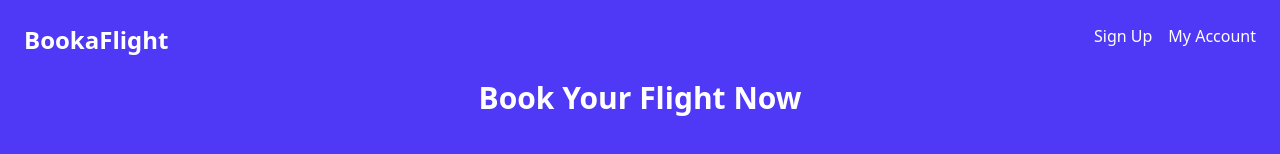
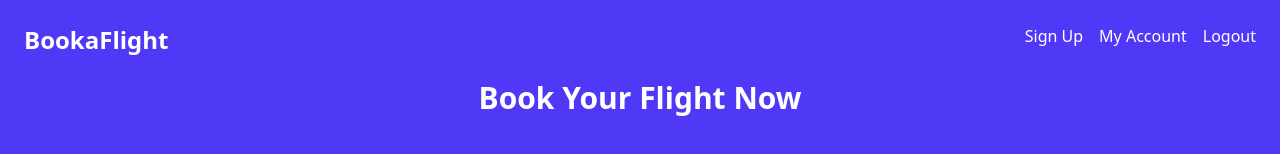
Before and after one commit to Philip-Skaria/BookaFlight, a React (Vite) app in the folder frontend/: page / in a window 1280 px wide. Shown: the top 154 px of the page. Built offline with nearby package versions, Linux system fonts and the light colour scheme.

Commit message:
logout button

```diff
--- a/frontend/src/pages/Home.jsx
+++ b/frontend/src/pages/Home.jsx
@@ -33,6 +33,12 @@ const Home = () => {
         }
     }
 
+    const handleLogout=()=>{
+        localStorage.removeItem('authToken')
+        setIsloggedIn(false)
+        navigate('/')
+    }
+
     const handleSubmit=(e)=>{
         e.preventDefault()
         console.log("flight details:",{from,to,depart,returnDate,travellers})
@@ -44,9 +50,20 @@ return(
             <h1 className="text-2xl font-semibold">BookaFlight</h1>
             <div className="space-x-4">
                 <Link to="/signup" className="hover:underline">Sign Up</Link>
-                <button onClick={handleLoginClick} className="hover:underline">
-                    {isLoggedIn ? 'My Account':'Login'}
-                </button>
+                    {isLoggedIn ?(
+                        <>
+                        <button onClick={handleLoginClick} className="hover:underline">
+                            My Account
+                        </button>
+                        <button onClick={handleLogout} className="hover:underline">
+                            Logout
+                        </button>
+                        </>
+                    ):(
+                        <button onClick={handleLoginClick} className="hover:underline">
+                            Login
+                        </button>
+                    )}
             </div>
         </div>
         <h2 className="text-3xl text-center font-semibold mb-10">Book Your Flight Now</h2>
```
